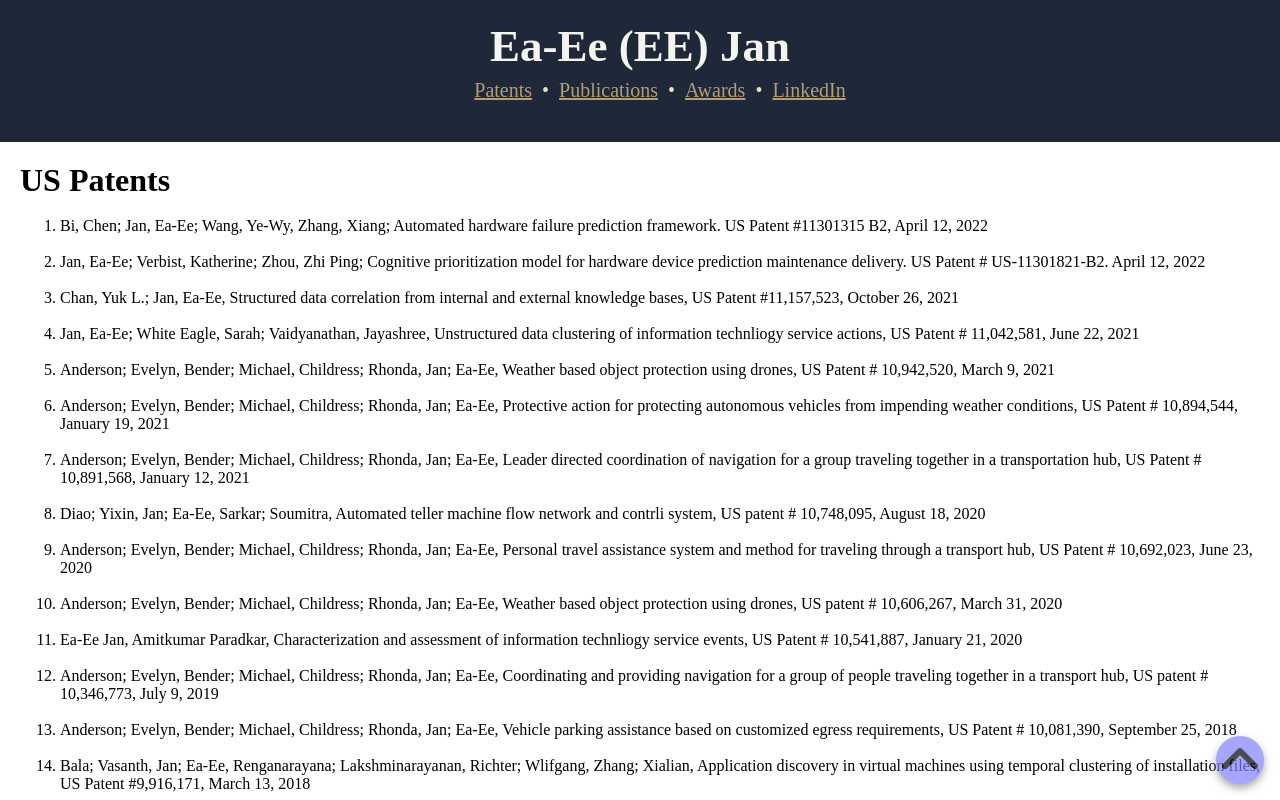
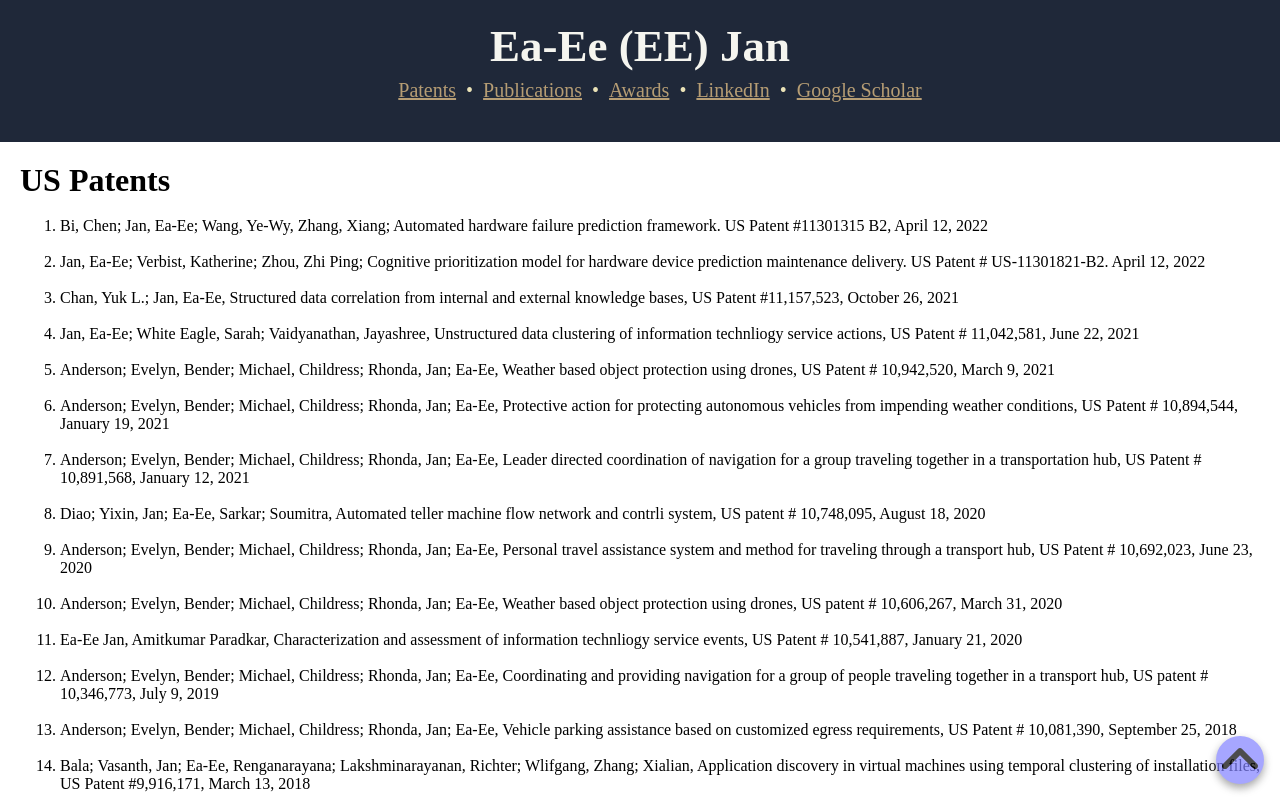
Before and after one commit to eejan/eejan.github.io, a plain HTML site: page index.html in a window 1280 px wide. Shown: the top 800 px of the page. Drawn offline with Linux system fonts and the light colour scheme.

Commit message:
Add files via upload

```diff
--- a/index.html
+++ b/index.html
@@ -98,6 +98,8 @@
                 <li class="table_of_contents"><a href='#awards'>Awards</a></li>
                 <li class="table_of_contents dot"> &#x2022; </li>
                 <li class="table_of_contents"><a href='https://www.linkedin.com/in/ea-ee-ee-jan-2a24949/'>LinkedIn</a> </li>
+                <li class="table_of_contents dot"> &#x2022; </li>
+                <li class="table_of_contents"><a href='https://scholar.google.com/citations?user=asvK_JMAAAAJ&fbclid=IwAR0KLqY5FdgH2vwDVbDTfuT4D3lO3gor0OLqazpWw6y4kz-vHB_zgAYpRHY'>Google Scholar</a> </li>
             </ul>
         </div>
     </div>
```
